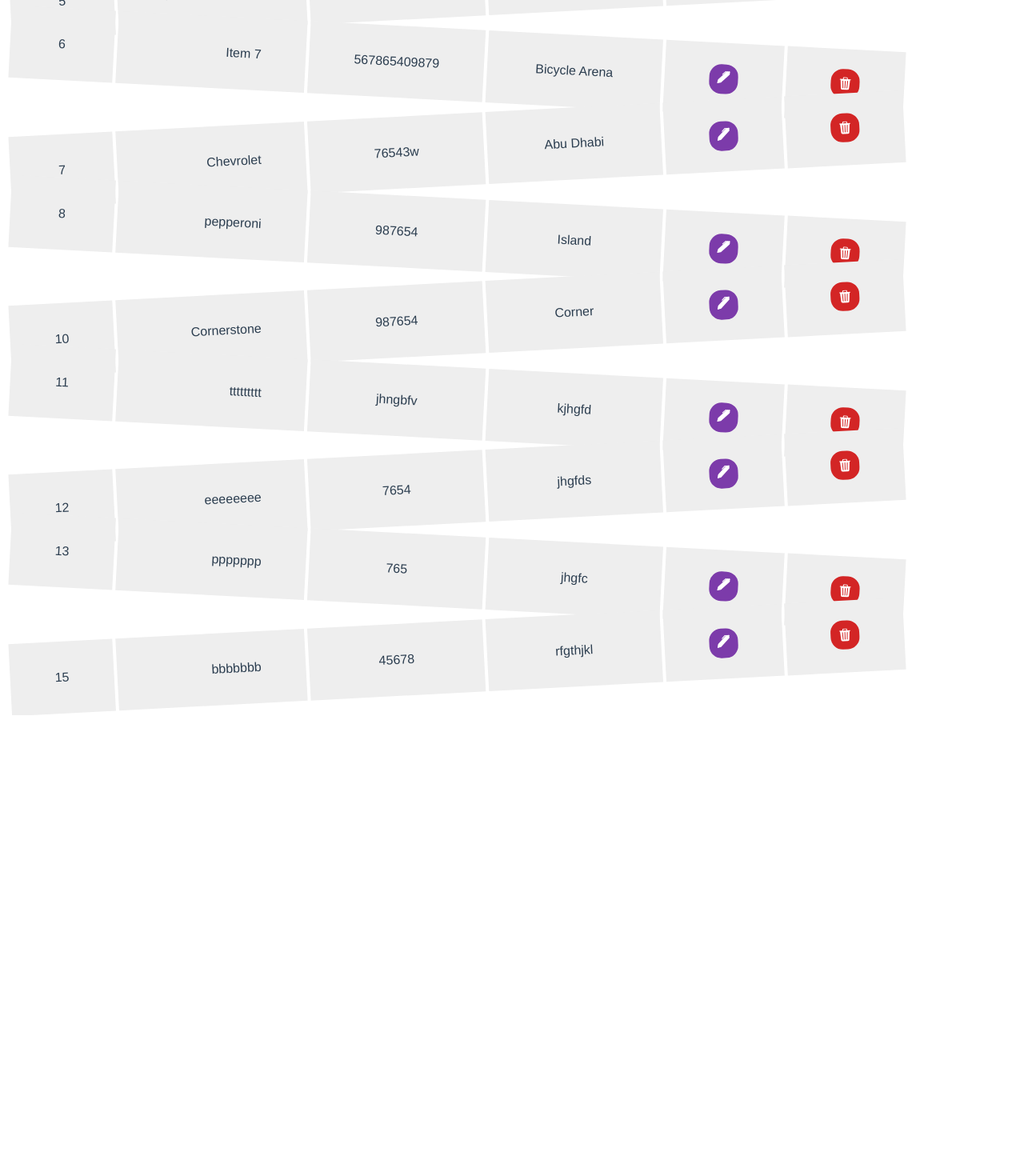
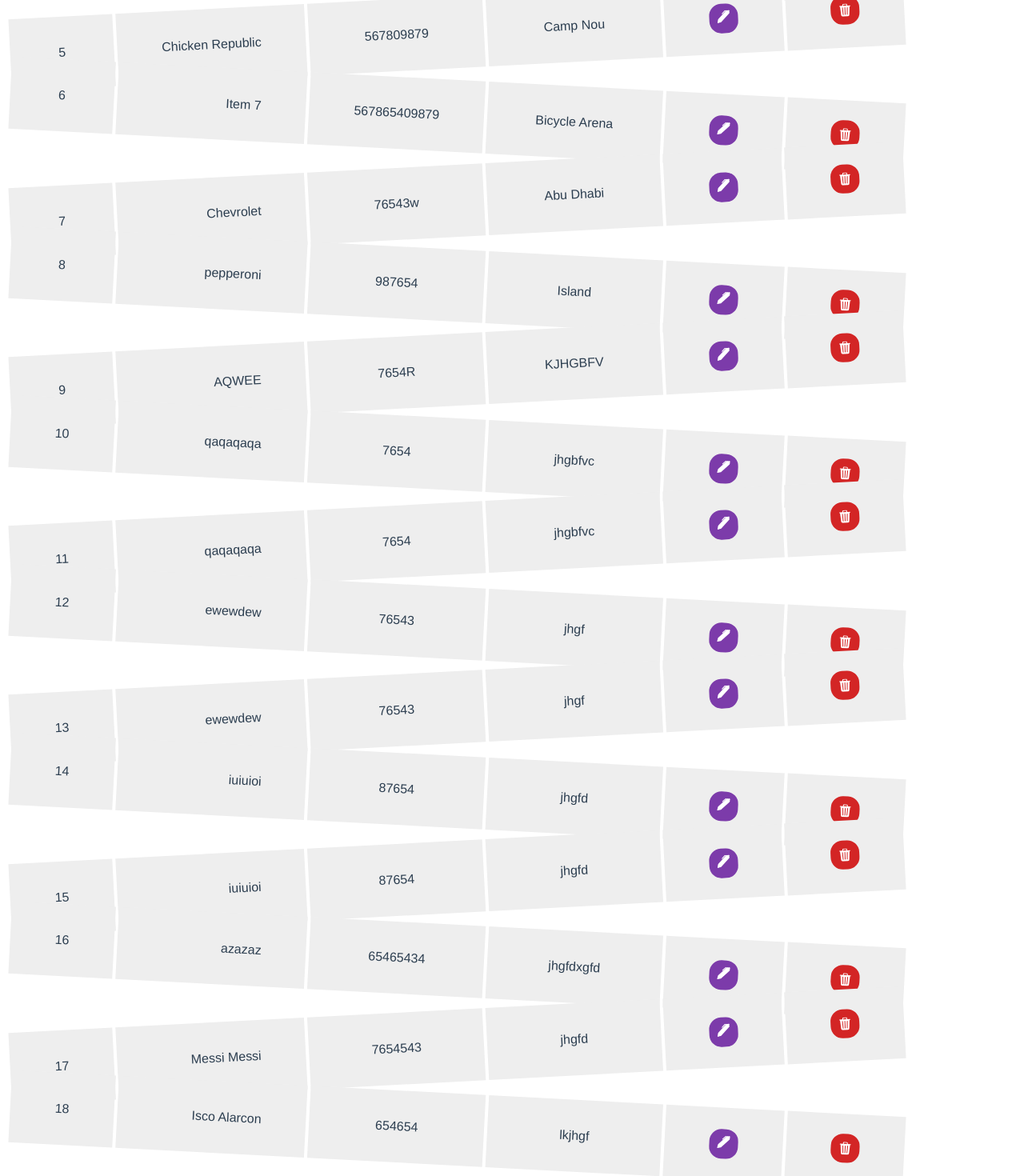
Before and after one commit to alimohammed99/Vue-restaurant_management_system, a Vue app: page / in a window 1280 px wide. Shown: the part 800-2270 px from the top of the page at 80% size. Before the commit the page ends 1694 px from the top, so only its background shows below. Built offline with nearby package versions, Linux system fonts and the light colour scheme; data requests are answered from the project's data file.

Commit message:
Fixing Bugs

```diff
--- a/data/db.json
+++ b/data/db.json
@@ -123,7 +123,7 @@
   ],
   "restaurants": [
     {
-      "name": "MatIce",
+      "name": "Mat Iceeeu",
       "contact": "12341912",
       "address": "Pilgrims Board",
       "id": 1
@@ -171,34 +171,64 @@
       "id": 8
     },
     {
-      "name": "Cornerstone",
-      "contact": "987654",
-      "address": "Corner",
+      "name": "AQWEE",
+      "contact": "7654R",
+      "address": "KJHGBFV",
+      "id": 9
+    },
+    {
+      "name": "qaqaqaqa",
+      "contact": "7654",
+      "address": "jhgbfvc",
       "id": 10
     },
     {
-      "name": "ttttttttt",
-      "contact": "jhngbfv",
-      "address": "kjhgfd",
+      "name": "qaqaqaqa",
+      "contact": "7654",
+      "address": "jhgbfvc",
       "id": 11
     },
     {
-      "name": "eeeeeeee",
-      "contact": "7654",
-      "address": "jhgfds",
+      "name": "ewewdew",
+      "contact": "76543",
+      "address": "jhgf",
       "id": 12
     },
     {
-      "name": "ppppppp",
-      "contact": "765",
-      "address": "jhgfc",
+      "name": "ewewdew",
+      "contact": "76543",
+      "address": "jhgf",
       "id": 13
     },
     {
-      "name": "bbbbbbb",
-      "contact": "45678",
-      "address": "rfgthjkl",
+      "name": "iuiuioi",
+      "contact": "87654",
+      "address": "jhgfd",
+      "id": 14
+    },
+    {
+      "name": "iuiuioi",
+      "contact": "87654",
+      "address": "jhgfd",
       "id": 15
+    },
+    {
+      "name": "azazaz",
+      "contact": "65465434",
+      "address": "jhgfdxgfd",
+      "id": 16
+    },
+    {
+      "name": "Messi Messi",
+      "contact": "7654543",
+      "address": "jhgfd",
+      "id": 17
+    },
+    {
+      "name": "Isco Alarcon",
+      "contact": "654654",
+      "address": "lkjhgf",
+      "id": 18
     }
   ]
 }
--- /dev/null
+++ b/src/components/SpinnerComponent.vue
@@ -0,0 +1,28 @@
+<template>
+    <div class="spin"></div>
+</template>
+
+<style>
+.spin {
+    display: block;
+    width: 40px;
+    height: 40px;
+    margin: 30px auto;
+    border: 3px solid transparent;
+    border-radius: 50%;
+    border-top-color: #ff8800;
+
+    /* Define the animation */
+    animation: spin 1s ease infinite;
+}
+
+@keyframes spin {
+    from {
+        transform: rotate(0deg);
+    }
+
+    to {
+        transform: rotate(360deg);
+    }
+}
+</style>
--- /dev/null
+++ b/src/components/TheBigTableData.vue
@@ -0,0 +1,103 @@
+<template>
+    <td>{{ mydata.id }}</td>
+    <td>{{ mydata.name }}</td>
+    <td>{{ mydata.contact }}</td>
+    <td>{{ mydata.address }}</td>
+    <td>
+        <!-- Displaying the Edit button with svg, then as a router link -->
+        <router-link
+            style="text-decoration: none; background-color:rgb(124, 59, 170); color:white; padding:10px; border-radius: 15px"
+            :to="'/edit/' + mydata.id">
+            <svg xmlns="http://www.w3.org/2000/svg" width="16" height="16" fill="currentColor" class="bi bi-pen-fill"
+                viewBox="0 0 16 16">
+                <path
+                    d="m13.498.795.149-.149a1.207 1.207 0 1 1 1.707 1.708l-.149.148a1.5 1.5 0 0 1-.059 2.059L4.854 14.854a.5.5 0 0 1-.233.131l-4 1a.5.5 0 0 1-.606-.606l1-4a.5.5 0 0 1 .131-.232l9.642-9.642a.5.5 0 0 0-.642.056L6.854 4.854a.5.5 0 1 1-.708-.708L9.44.854A1.5 1.5 0 0 1 11.5.796a1.5 1.5 0 0 1 1.998-.001z" />
+            </svg>
+        </router-link>
+    </td>
+    <!-- Delete button -->
+    <td>
+        <a @click="confirmDeleteRestaurant(mydata.id)" href="javascript:void(0)">
+            <!-- "item" now stands for
+                                individual restaurant, from up there -->
+            <svg style="text-decoration: none; background-color:rgb(211, 37, 37); color:white; padding:10px;
+                                border-radius: 15px; cursor: pointer" xmlns="http://www.w3.org/2000/svg" width="16"
+                height="16" fill="currentColor" class="bi bi-trash3-fill" viewBox="0 0 16 16">
+                <path
+                    d="M11 1.5v1h3.5a.5.5 0 0 1 0 1h-.538l-.853 10.66A2 2 0 0 1 11.115 16h-6.23a2 2 0 0 1-1.994-1.84L2.038 3.5H1.5a.5.5 0 0 1 0-1H5v-1A1.5 1.5 0 0 1 6.5 0h3A1.5 1.5 0 0 1 11 1.5Zm-5 0v1h4v-1a.5.5 0 0 0-.5-.5h-3a.5.5 0 0 0-.5.5ZM4.5 5.029l.5 8.5a.5.5 0 1 0 .998-.06l-.5-8.5a.5.5 0 1 0-.998.06Zm6.53-.528a.5.5 0 0 0-.528.47l-.5 8.5a.5.5 0 0 0 .998.058l.5-8.5a.5.5 0 0 0-.47-.528ZM8 4.5a.5.5 0 0 0-.5.5v8.5a.5.5 0 0 0 1 0V5a.5.5 0 0 0-.5-.5Z" />
+            </svg>
+        </a>
+    </td>
+</template>
+
+<script>
+// import axios from 'axios';
+export default {
+    props: ['mydata'],
+    name: 'TheBigTableData',
+
+    data() {
+        return {
+
+        };
+    },
+
+    mounted() {
+
+    },
+
+    methods: {
+
+        // The id here is the mydata.id attached to @click event in the template
+        confirmDeleteRestaurant(id) {
+
+            // Emitting this custom event(delete-restaurant) to the parent Component(HomeView). I wanna handle the deletion there...and I have to pass the id along. That's the id of the restaurant I wanna delete.
+            this.$emit('delete-restaurant', id);
+        }
+    }
+
+};
+</script>
+
+<style>
+/* Define styles for table cells */
+table {
+    font-family: sans-serif;
+    text-align: center;
+
+}
+
+th,
+td {
+    padding: 1.55em 3.5em;
+    text-align: center;
+}
+
+th:nth-child(2),
+td:nth-child(2) {
+    text-align: right;
+}
+
+td {
+    background-color: #eee;
+}
+
+th {
+    background-color: tomato;
+    color: black;
+}
+
+/* Define styles for the zigzag effect */
+.zigzag {
+    border-collapse: separate;
+    border-spacing: 0.25em 1em;
+}
+
+.zigzag tbody tr:nth-child(even) {
+    transform: rotate(3deg);
+}
+
+.zigzag tbody tr:nth-child(odd) {
+    transform: rotate(-3deg);
+}
+</style>
--- a/src/views/AddRestaurant.vue
+++ b/src/views/AddRestaurant.vue
@@ -5,11 +5,11 @@
     <div>
         <h1>Add Restaurant</h1>
 
-        <form style="width: 100%" class="add">
+        <form @submit.prevent="addRestaurant" style="width: 100%" class="add">
             <input type="text" name="name" placeholder="Enter Name" v-model="Restaurant.name" required>
             <input type="text" name="contact" placeholder="Enter Contact Number" v-model="Restaurant.contact" required>
             <input type="text" name="address" placeholder="Enter Address" v-model="Restaurant.address" required>
-            <button @click="addRestaurant" type="submit">ADD</button>
+            <button type="submit">ADD</button>
         </form>
     </div>
 </template>
--- a/src/views/EditRestaurant.vue
+++ b/src/views/EditRestaurant.vue
@@ -5,11 +5,11 @@
     <div>
         <h1>Edit Restaurant</h1>
 
-        <form style="width: 100%" class="add">
+        <form @submit="updateRestaurant" style="width: 100%" class="add">
             <input type="text" name="name" v-model="Restaurant.name" required />
             <input type="text" name="contact" v-model="Restaurant.contact" required />
             <input type="text" name="address" v-model="Restaurant.address" required />
-            <button @click="updateRestaurant" type="submit">UPDATE</button>
+            <button type="submit">UPDATE</button>
         </form>
     </div>
 </template>
--- a/src/views/HomeView.vue
+++ b/src/views/HomeView.vue
@@ -11,6 +11,11 @@
         <h1 v-if="isLoggedIn">Hello {{ first_name }} {{ last_name }}, welcome...</h1>
     </div><br>
 
+     <div v-if="!restaurants.length">
+        <SpinnerComponent />
+        </div>
+
+        <div style="margin-top:16px"><h1 style="text-decoration:underline; color:indigo">Available Restaurants</h1></div>
 
     <div style="text-align:center; margin-top:16px">
         <table class="zigzag">
@@ -27,35 +32,8 @@
             <tbody>
                 <!-- Looping the Restaurants list -->
                 <tr class="ttt" v-for="item in restaurants" :key="item.id">
-                    <td>{{ item.id }}</td>
-                    <td>{{ item.name }}</td>
-                    <td>{{ item.contact }}</td>
-                    <td>{{ item.address }}</td>
-                    <td>
-                        <!-- Displaying the Edit button with svg, then as a router link -->
-                        <router-link
-                            style="text-decoration: none; background-color:rgb(124, 59, 170); color:white; padding:10px; border-radius: 15px"
-                            :to="'/edit/' + item.id">
-                            <svg xmlns="http://www.w3.org/2000/svg" width="16" height="16" fill="currentColor"
-                                class="bi bi-pen-fill" viewBox="0 0 16 16">
-                                <path
-                                    d="m13.498.795.149-.149a1.207 1.207 0 1 1 1.707 1.708l-.149.148a1.5 1.5 0 0 1-.059 2.059L4.854 14.854a.5.5 0 0 1-.233.131l-4 1a.5.5 0 0 1-.606-.606l1-4a.5.5 0 0 1 .131-.232l9.642-9.642a.5.5 0 0 0-.642.056L6.854 4.854a.5.5 0 1 1-.708-.708L9.44.854A1.5 1.5 0 0 1 11.5.796a1.5 1.5 0 0 1 1.998-.001z" />
-                            </svg>
-                        </router-link>
-                    </td>
-                    <!-- Delete button -->
-                    <td>
-                        <a @click="deleteRestaurant(item.id)" href="javascript:void(0)">
-                            <!-- "item" now stands for
-                                individual restaurant, from up there -->
-                            <svg style="text-decoration: none; background-color:rgb(211, 37, 37); color:white; padding:10px;
-                                border-radius: 15px; cursor: pointer" xmlns="http://www.w3.org/2000/svg" width="16"
-                                height="16" fill="currentColor" class="bi bi-trash3-fill" viewBox="0 0 16 16">
-                                <path
-                                    d="M11 1.5v1h3.5a.5.5 0 0 1 0 1h-.538l-.853 10.66A2 2 0 0 1 11.115 16h-6.23a2 2 0 0 1-1.994-1.84L2.038 3.5H1.5a.5.5 0 0 1 0-1H5v-1A1.5 1.5 0 0 1 6.5 0h3A1.5 1.5 0 0 1 11 1.5Zm-5 0v1h4v-1a.5.5 0 0 0-.5-.5h-3a.5.5 0 0 0-.5.5ZM4.5 5.029l.5 8.5a.5.5 0 1 0 .998-.06l-.5-8.5a.5.5 0 1 0-.998.06Zm6.53-.528a.5.5 0 0 0-.528.47l-.5 8.5a.5.5 0 0 0 .998.058l.5-8.5a.5.5 0 0 0-.47-.528ZM8 4.5a.5.5 0 0 0-.5.5v8.5a.5.5 0 0 0 1 0V5a.5.5 0 0 0-.5-.5Z" />
-                            </svg>
-                        </a>
-                    </td>
+                    <TheBigTableData :mydata="item" @delete-restaurant="deleteRestaurant" />
+                    <!-- "delete-restaurant" is the custom event sent from TheBigTableData.vue -->
                 </tr>
             </tbody>
         </table>
@@ -64,6 +42,8 @@
 
 <script>
 import HeaderComponent from '../components/HeaderComponent.vue';
+import TheBigTableData from '../components/TheBigTableData.vue'; //This is the component that has our table
+import SpinnerComponent from '../components/SpinnerComponent.vue';
 import axios from 'axios';
 export default {
     name: 'HomeView',
@@ -76,7 +56,7 @@ export default {
             restaurants: []
         };
     },
-    components: { HeaderComponent },
+    components: { HeaderComponent, TheBigTableData, SpinnerComponent },
     computed: {
         isLoggedIn() {
             // Check if there is user data in localStorage
@@ -101,38 +81,38 @@ export default {
             this.first_name = userData.first_name;
             this.last_name = userData.last_name;
         }
-        // else {
-        // Check if there's no user information, redirect to SignUp page
-        // this.$router.push({ name: 'HomeView' });
-        // }
 
+        // Add a 2-second delay using setTimeout
+        setTimeout(async () => {
             // Fetching the Restaurants from the json-server
+            try {
                 let action = await axios.get("http://localhost:3000/restaurants");
 
-        // Assigning the result to our 'restaurant' array
-        this.restaurants = action.data
-        // It's action.data coz I need access to the data inside the result
+                // Filling the restaurants array with all our restaurants
+                this.restaurants = action.data;
+
+                // Handle errors
+            } catch (error) {
+                console.error('An error occurred while fetching restaurants:', error);
+                alert('Failed to fetch restaurants. Please try again later.');
+            }
+        }, 2000); // 2000 milliseconds (2 seconds)
+        // The above code fetches us our Restaurants after 2 secs delay
     },
     methods: {
-        // Display a confirmation dialog before deleting a restaurant
-        async confirmDeleteRestaurant(id) {
+        deleteRestaurant(id) {
             const confirmed = window.confirm('Are you sure you want to delete this restaurant?');
             if (confirmed) {
-                await this.deleteRestaurant(id);
-            }
-        },
-
-        // Handles restaurants deletion
-        async deleteRestaurant(id) {
-            try {
-                await axios.delete(`http://localhost:3000/restaurants/${id}`);
-                // After successful deletion, remove the restaurant from the local list
+                axios.delete(`http://localhost:3000/restaurants/${id}`)
+                    .then(() => {
+                        // Remove the restaurant from the local list after successful deletion
                         this.restaurants = this.restaurants.filter(list => list.id !== id);
-                // The above code removes the particular restaurant by removing the ID in the list of our restaurants ID
                         alert('Restaurant deleted successfully!');
-            } catch (error) {
+                    })
+                    .catch(error => {
                         console.error('An error occurred while deleting the restaurant:', error);
                         alert('Failed to delete the restaurant. Please try again later.');
+                    });
             }
         }
     }
```
Also changed, not shown: src/components/HeaderComponent.vue (+26 -6 lines), src/components/LoginPage.vue (+8 -1 lines), src/components/SignUp.vue (+6 -2 lines). Lines whose indentation alone changed are shown as unchanged.
